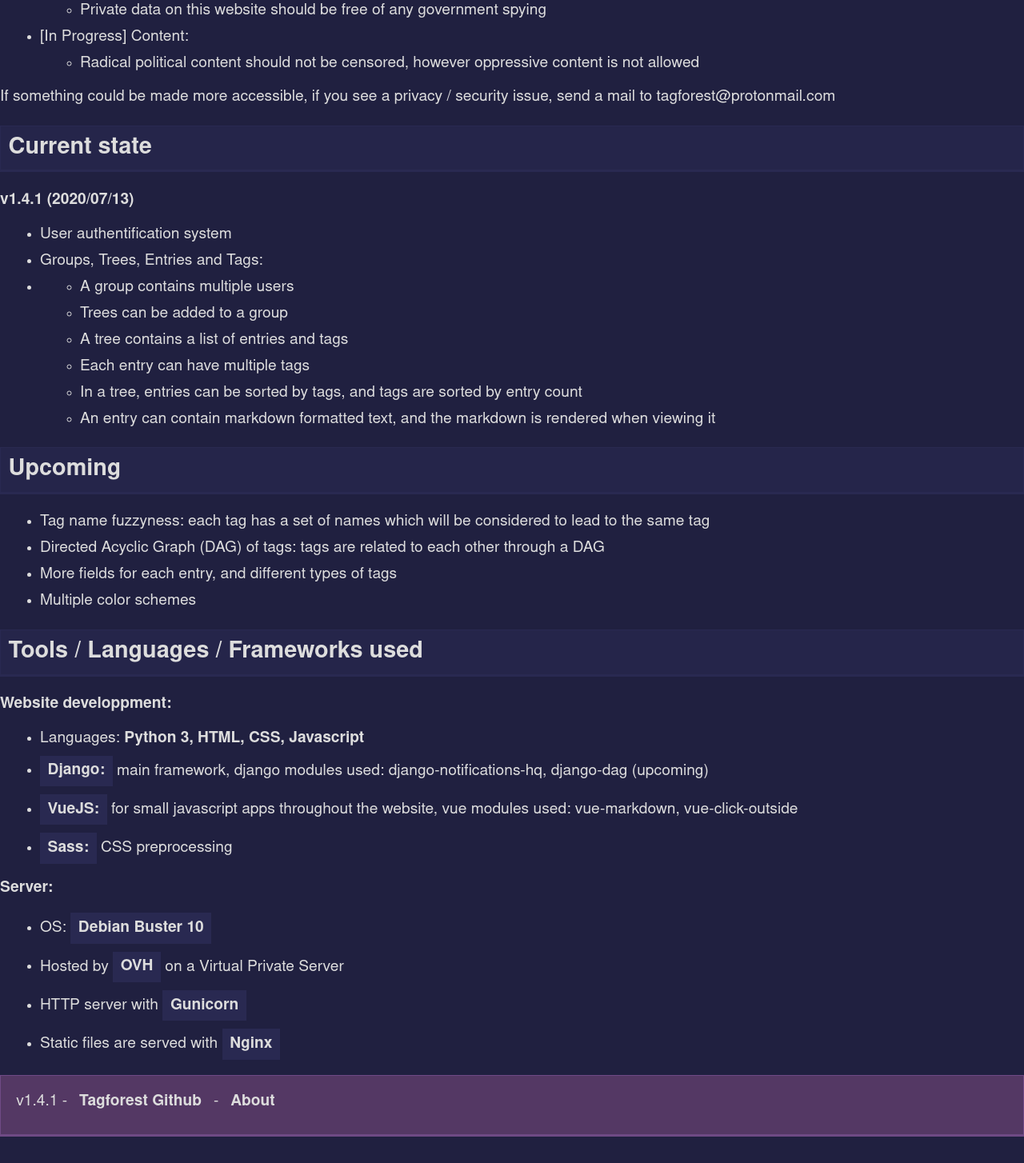
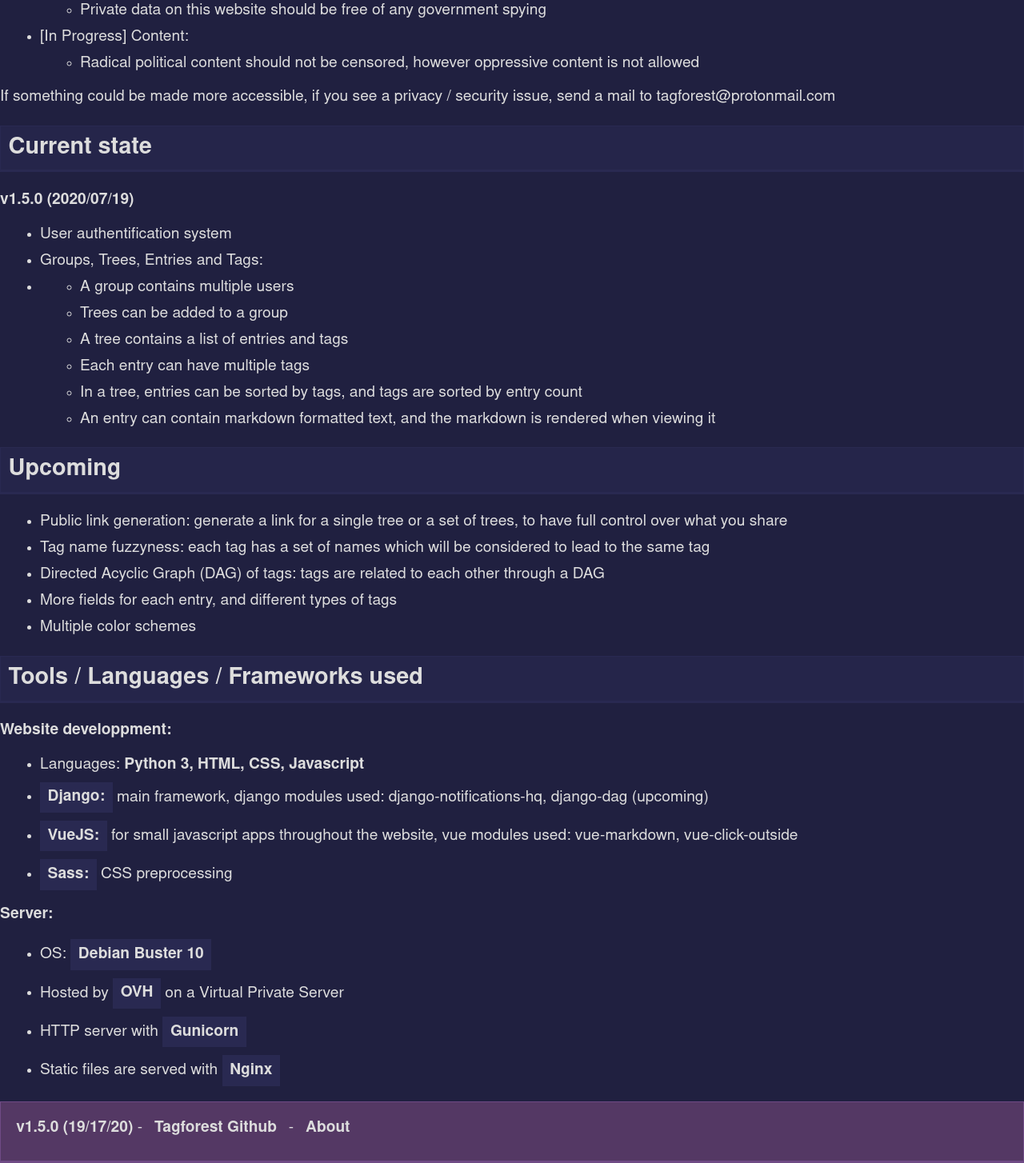
Before and after one commit to vlaya8/tagforest, a Django app: page /about/ in a window 1280 px wide. Shown: the part 934-2388 px from the top of the page at 80% size. Before the commit the page ends 2355 px from the top, so only its background shows below. Run offline with Django 3.2, Linux system fonts and the light colour scheme; style sheets or scripts are compiled from the project's sources; parts of the project's set-up code (start-up, migrations or seed data) failed here and were passed over.

Commit message:
Update README, TODO, About and version

```diff
--- a/tags/templates/tags/about.html
+++ b/tags/templates/tags/about.html
@@ -56,7 +56,7 @@
 
 <h2>Current state</h2>
 
-<b>v1.4.1 (2020/07/13)</b>
+<b>v1.5.0 (2020/07/19)</b>
 
 <ul>
   <li>User authentification system</li>
@@ -76,6 +76,7 @@
 <h2>Upcoming</h2>
 
 <ul>
+  <li>Public link generation: generate a link for a single tree or a set of trees, to have full control over what you share</li>
   <li>Tag name fuzzyness: each tag has a set of names which will be considered to lead to the same tag</li>
   <li>Directed Acyclic Graph (DAG) of tags: tags are related to each other through a DAG</li>
   <li>More fields for each entry, and different types of tags</li>
--- a/tags/templates/tags/base.html
+++ b/tags/templates/tags/base.html
@@ -71,7 +71,8 @@
       </div>
 
       <footer>
-        v1.4.1 - <a class="buttonLink" href="https://github.com/vlaya8/tagforest" >Tagforest Github</a> -
+        <b>v1.5.0 (19/17/20)</b> -
+        <a class="buttonLink" href="https://github.com/vlaya8/tagforest" >Tagforest Github</a> -
         <a class="buttonLink" href="{%url 'tags:about' %}">About</a>
       </footer>
 
```
Also changed, not shown: TODO.md (+3 -9 lines), README.md.
